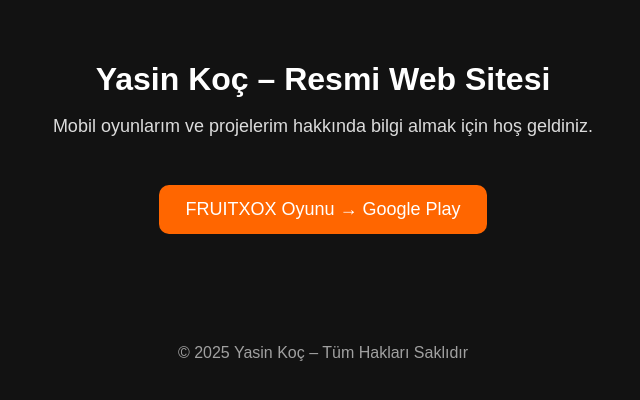
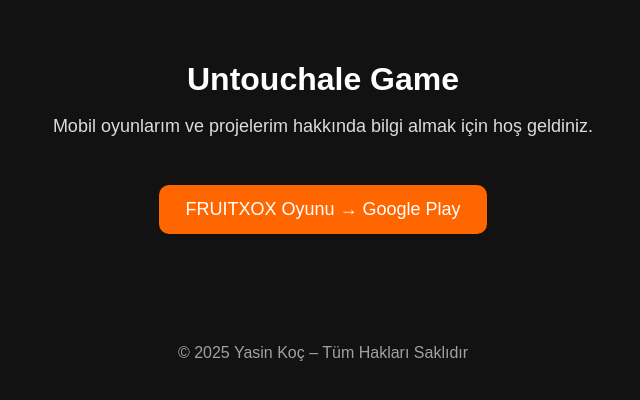
Before and after one commit to 2yasinkoc/2yasinkoc.github.io, a plain HTML site: page index.html in a window 1280 px wide. Shown: the whole page, without its empty margins (317-957 px from the left). Drawn offline with Linux system fonts and the light colour scheme.

Commit message:
Update index.html

```diff
--- a/index.html
+++ b/index.html
@@ -51,7 +51,7 @@
 <body>
 
 <header>
-    <h1>Yasin Koç – Resmi Web Sitesi</h1>
+    <h1>Untouchale Game</h1>
     <p>Mobil oyunlarım ve projelerim hakkında bilgi almak için hoş geldiniz.</p>
 
     <!-- 💥 Google Play Oyun Linki -->
```
